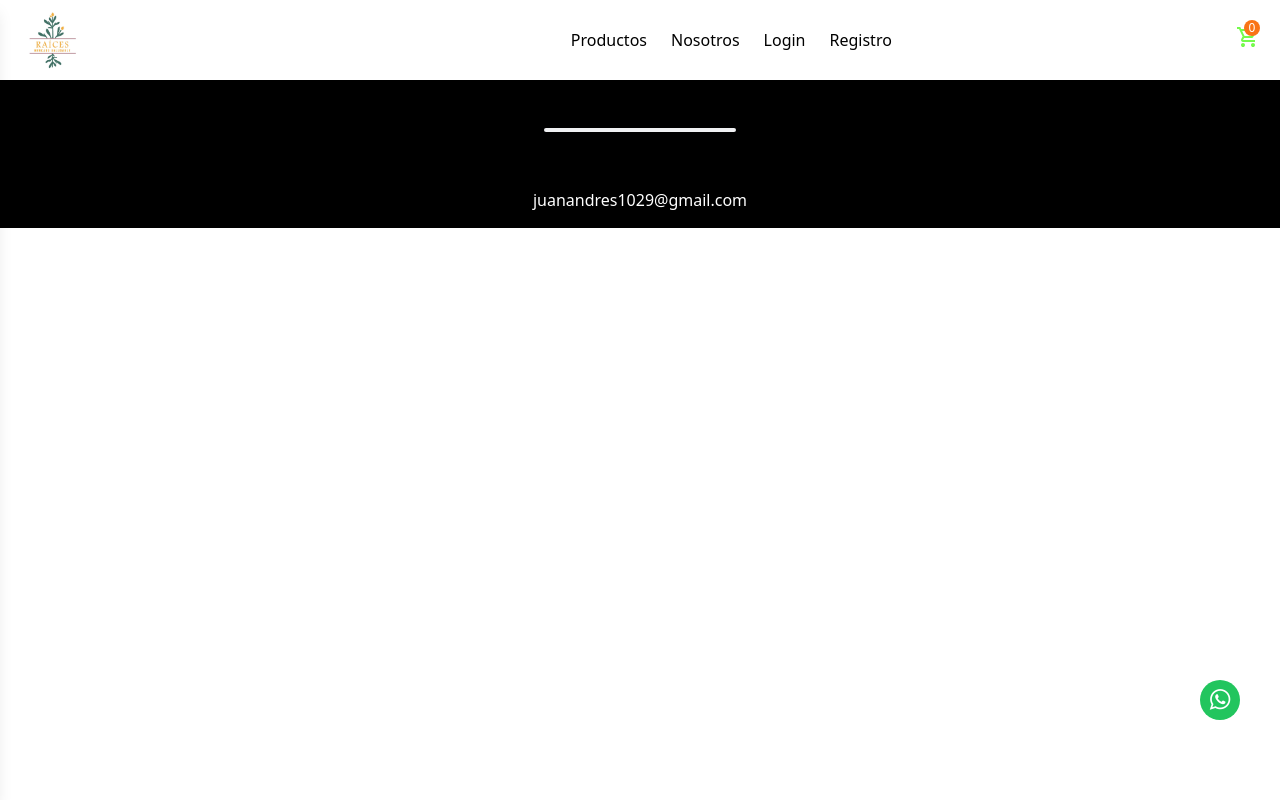
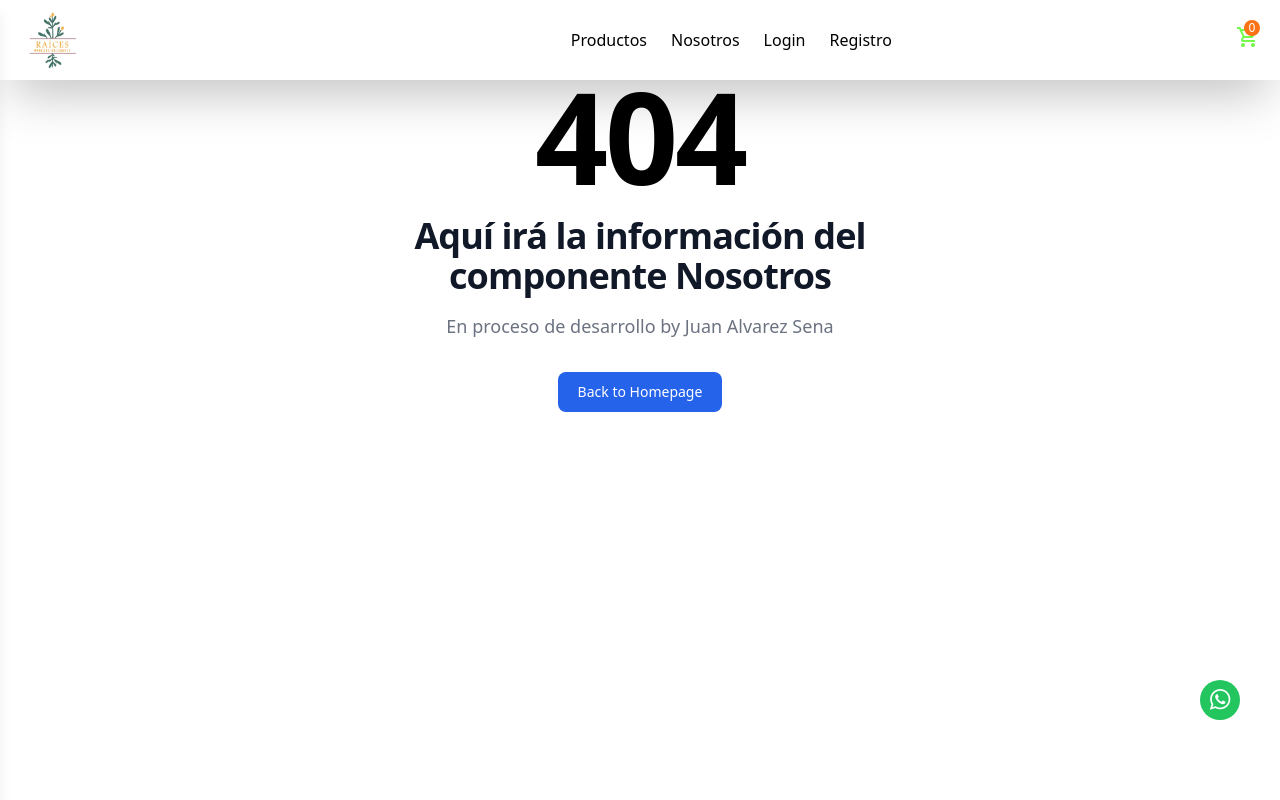
Before and after one commit to JuanAndreAV/angular-ecommerce, an Angular app: page /nosotros in a window 1280 px wide. Before the commit this address led to /. Shown: the top 800 px of the page. Built offline with nearby package versions, Linux system fonts and the light colour scheme.

Commit message:
nosotros componente

```diff
--- a/src/app/app.routes.ts
+++ b/src/app/app.routes.ts
@@ -1,6 +1,7 @@
 import { Routes } from '@angular/router';
 import { HomeComponent } from './pages/home/home.component';
 import { ProductsComponent } from './pages/products/products.component';
+import { NosotrosComponent } from './pages/nosotros/nosotros.component';
 
 export const routes: Routes = [
     {
@@ -11,5 +12,9 @@ export const routes: Routes = [
         path: 'productos',
         component: ProductsComponent
     },
+    {
+        path: 'nosotros',
+        component: NosotrosComponent
+    },
 
 ];
--- /dev/null
+++ b/src/app/pages/nosotros/nosotros.component.html
@@ -0,0 +1,11 @@
+<section class="bg-white h-screen w-screen p-10">
+    <div class="py-8 px-4 mx-auto">
+        <div class="mx-auto max-w-screen-sm text-center">
+            <h1 class="mb-4 text-7xl tracking-tight font-extrabold lg:text-9xl text-primary-600 ">404</h1>
+            <p class="mb-4 text-3xl tracking-tight font-bold text-gray-900 md:text-4xl ">Aquí irá la información del componente Nosotros</p>
+            <p class="mb-4 text-lg font-light text-gray-500 ">En proceso de desarrollo by Juan Alvarez Sena </p>
+            <a routerLink="/"
+            class="inline-flex bg-blue-600 text-white hover:bg-blue-800 focus:ring-4 focus:outline-none focus:ring-blues-300 font-medium rounded-lg text-sm px-5 py-2.5 text-center my-4">Back to Homepage</a>
+        </div>
+    </div>
+  </section>
--- a/src/app/pages/products/products.component.html
+++ b/src/app/pages/products/products.component.html
@@ -1,7 +1,7 @@
 <main class="mt-16 p-1 h-1/2 ">
 
     <div id="product-list" class="grid grid-cols-1 md:grid-cols-3 gap-4 p-3">
-      @for(product of data; track product.id){
+     @for(product of data; track product.id){
         <div class="product-card bg-white p-6 rounded-lg shadow-lg" >
 
             <img class="product-image w-full h-48 object-cover mb-4 rounded" [src]='product.images' alt="Product Image">
@@ -12,7 +12,7 @@
             <button class="add-cart bg-yellow-500 rounded-lg border-solid border-2 p-2 text-white hover:bg-yellow-400">Agregar producto</button>
 
         </div>
-      }
+       }
     </div>
 
-    </main>
+  </main>
--- a/src/app/shared/header/header.component.html
+++ b/src/app/shared/header/header.component.html
@@ -11,7 +11,7 @@
       <div class=" md:block w-4/6 hidden">
         <ul class="flex justify-center items-center gap-6 ">
           <li><a [routerLink]="['/productos']" class="hover:text-lime-500">Productos</a></li>
-          <li><a href="#"class="hover:text-lime-500">Nosotros</a></li>
+          <li><a [routerLink]="['/nosotros']"class="hover:text-lime-500">Nosotros</a></li>
           <li><a href="#"class="hover:text-lime-500">Login</a></li>
           <li><a href="#"class="hover:text-lime-500">Registro</a></li>
         </ul>
```
Also changed, not shown: src/app/pages/nosotros/nosotros.component.ts (added, +15 -0 lines), src/app/pages/nosotros/nosotros.component.css (added).
